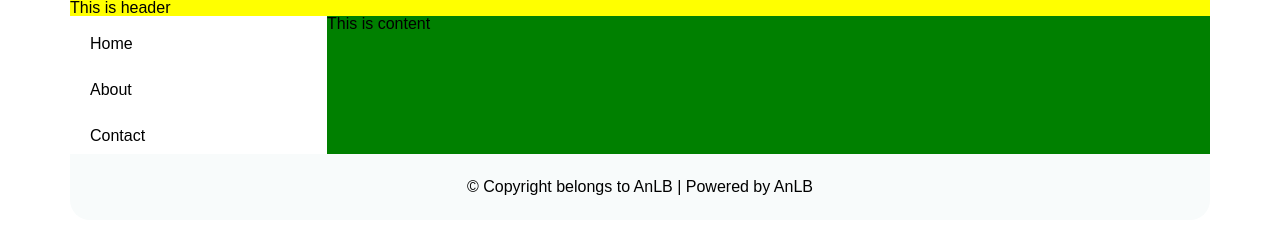
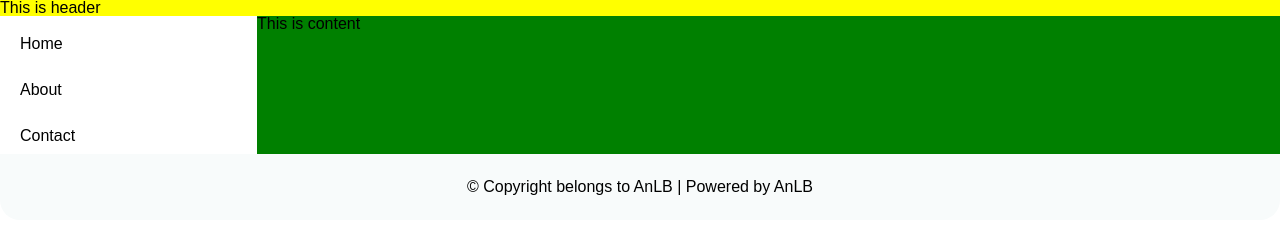
Before and after one commit to lbachannel/anlb-e-learning-vanilla, a website built with Vite: page index.html in a window 1280 px wide. Built offline with nearby package versions, Linux system fonts and the light colour scheme.

Commit message:
layout #1

```diff
--- a/index.html
+++ b/index.html
@@ -5,12 +5,10 @@
     <link rel="icon" type="image/svg+xml" href="javascript.svg" />
     <meta name="viewport" content="width=device-width, initial-scale=1.0" />
     <link rel="stylesheet" href="/src/assets/css/style.css">
-    <title>Book Store - Vanilla</title>
+    <title>Learning English - Vanilla</title>
   </head>
   <body>
-    <header id="header"></header>
-    <main id="app" class="container"></main>
-    <footer id="footer"></footer>
+    <main id="app"></main>
     <script type="module" src="/src/js/main.js"></script>
   </body>
 </html>
--- a/src/js/main.js
+++ b/src/js/main.js
@@ -6,12 +6,3 @@ import RenderLayout from "./components/layout/render.js";
 
 const app = document.querySelector('#app');
 app.appendChild(RenderLayout());
-
-// SPA
-const router = new Router('#app', {
-    '/': { title: 'Home', render: home },
-    '/about': { title: 'About', render: about },
-    '/contact': { title: 'Contact', render: contact }
-});
-
-// router.init();
```
